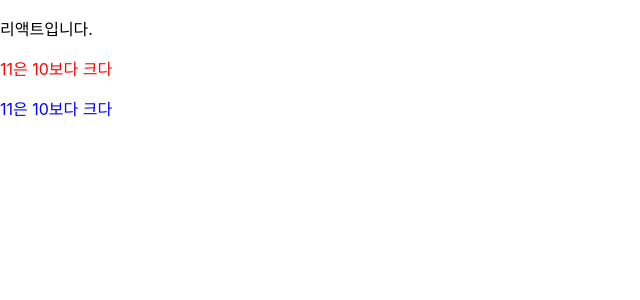
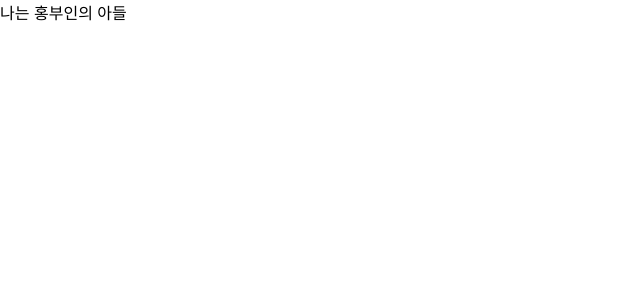
Before and after one commit to marinred/react_js_study, a React (Create React App) app in the folder react_study/week-1/: page / in a window 1280 px wide. Shown: the top 300 px of the page, without its empty margins (0-640 px from the left). Built offline with nearby package versions, Linux system fonts and the light colour scheme.

Commit message:
Feat: React Props

```diff
--- a/react_study/week-1/src/App.js
+++ b/react_study/week-1/src/App.js
@@ -1,28 +1,23 @@
 import React from "react";
 
-export default function App() {
-  const number = 11;
+// props를 통해 부모 -> 자식 데이터가 전달
+function Son(props) {
+  console.log("props", props.motherName); // props Object motherName: "홍부인"
+  return <div>나는 {props.motherName}의 아들</div>; // 전달된 부분
+}
 
-  const pTagStyle = {
-    color: "blue",
-  };
-  return (
-    <div className="test-class">
-      <p>리액트입니다.</p>
-      {/* 주석 사용 방법 */}
-      {/* 삼항 연산자 사용방법 */}
-      {/* <p style="color: red"> 이렇게 하면 안됨 */}
-      {/* css 선언 방법 */}
-      <p
-        style={{
-          color: "red",
-        }}
-      >
-        {number > 10 ? number + "은 10보다 크다" : number + "은 10보다 작다"}
-      </p>
-      <p style={pTagStyle}>
-        {number > 10 ? number + "은 10보다 크다" : number + "은 10보다 작다"}
-      </p>
-    </div>
-  );
+// 부모 컴포넌트에서 자식 컴포넌트에게 정보를 전달
+function Mother() {
+  const name = "홍부인";
+  return <Son motherName={name} />;
 }
+
+function GrandFather() {
+  return <Mother />;
+}
+
+function App() {
+  return <GrandFather />;
+}
+
+export default App;
```
